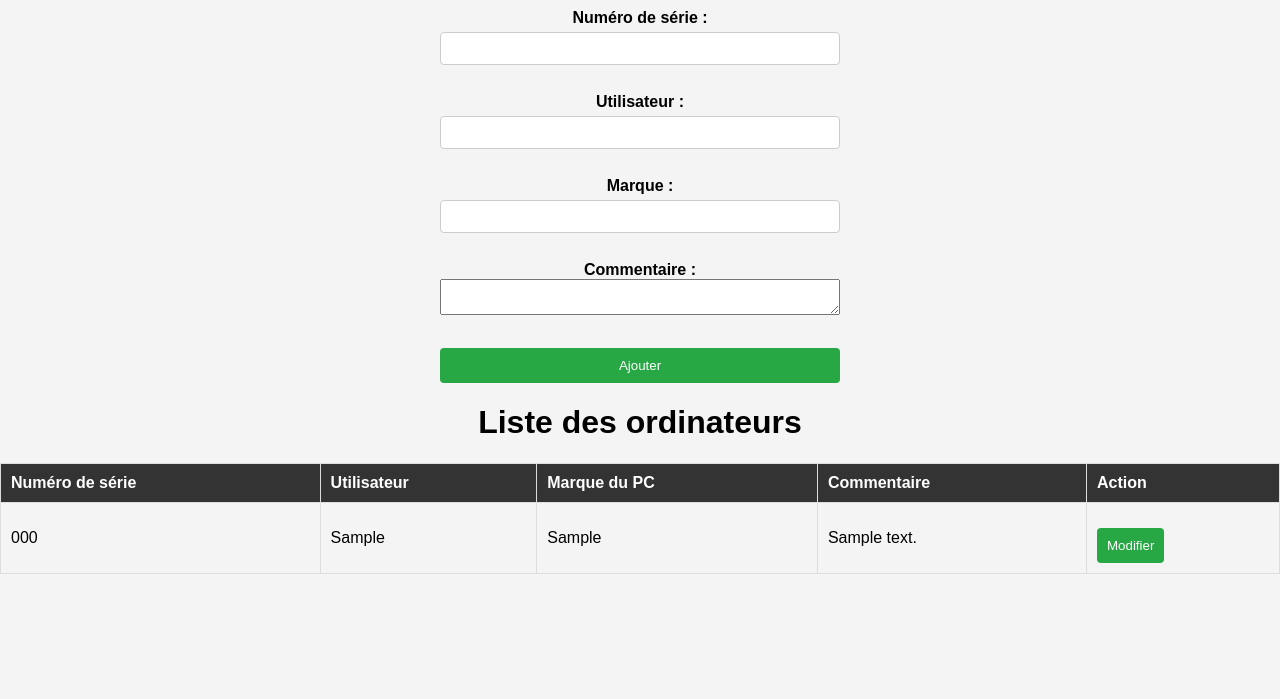
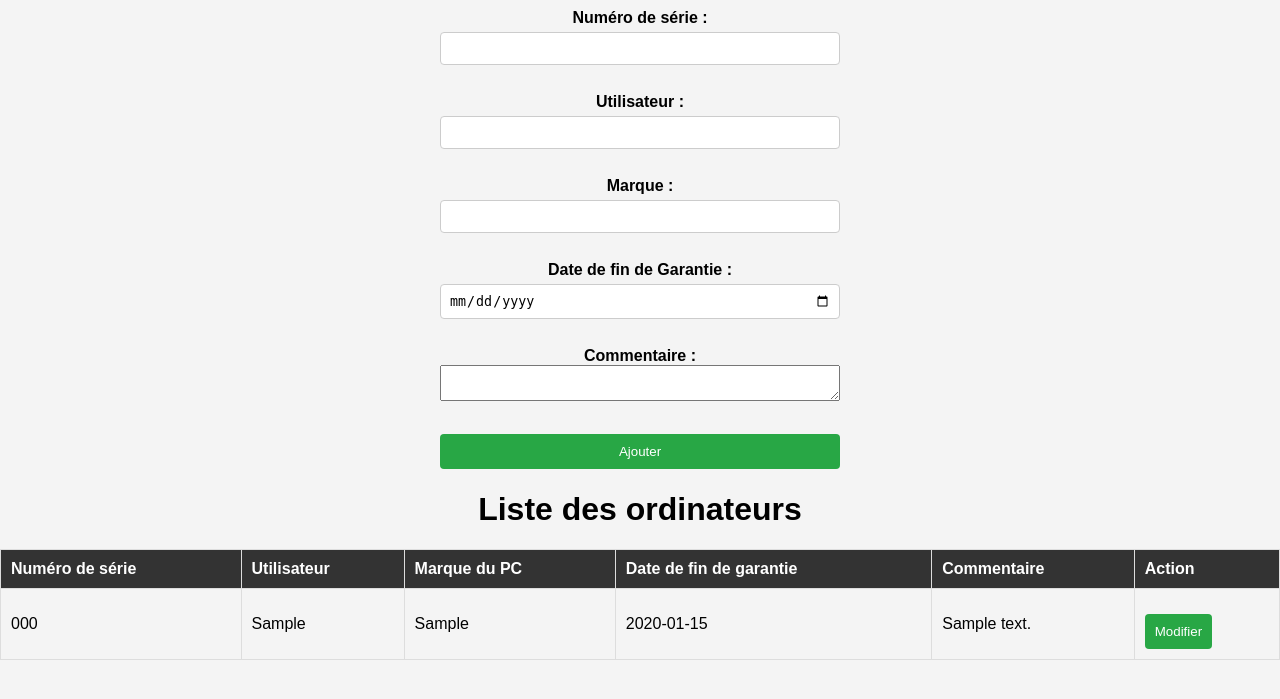
Before and after one commit to rezzz67/Inventaire, a PHP site: page / in a window 1280 px wide. Shown: the part 81-780 px from the top of the page. Run offline with PHP 8.4, Linux system fonts and the light colour scheme; tables that the repository leaves empty hold one stand-in row (values such as "Sample post").

Commit message:
possiblement le dernier push

```diff
--- a/sql/inventory.sql
+++ b/sql/inventory.sql
@@ -6,5 +6,6 @@ CREATE TABLE ordinateurs (
     serialnumber VARCHAR(20) PRIMARY KEY,
     utilisateur VARCHAR(20),
     marque VARCHAR(20),
+    garantie DATE,
     commentaire TEXT
 );
--- a/www/index.php
+++ b/www/index.php
@@ -16,13 +16,14 @@ if ($_SERVER["REQUEST_METHOD"] == "POST" && isset($_POST['ajouter'])) {
     $serialnumber = $_POST['serialnumber'] ?? '';
     $utilisateur = $_POST['utilisateur'] ?? '';
     $marque = $_POST['marque'] ?? '';
+    $garantie = $_POST['garantie'] ?? '';
     $commentaire = $_POST['commentaire'] ?? ''; // Facultatif
 
     if ($serialnumber && $utilisateur && $marque) {
         try {
-            $sql = "INSERT INTO ordinateurs (serialnumber, utilisateur, marque, commentaire) VALUES (:serialnumber, :utilisateur, :marque, :commentaire)";
+            $sql = "INSERT INTO ordinateurs (serialnumber, utilisateur, marque, garantie, commentaire) VALUES (:serialnumber, :utilisateur, :marque,:garantie, :commentaire)";
             $stmt = $pdo->prepare($sql);
-            $stmt->execute(['serialnumber' => $serialnumber, 'utilisateur' => $utilisateur, 'marque' => $marque, 'commentaire' => $commentaire]);
+            $stmt->execute(['serialnumber' => $serialnumber, 'utilisateur' => $utilisateur, 'marque' => $marque, 'garantie' => $garantie, 'commentaire' => $commentaire]);
             echo "Ordinateur ajouté avec succès.<br>";
         } catch (PDOException $e) {
             echo "Erreur lors de l'ajout de l'ordinateur : " . $e->getMessage() . "<br>";
@@ -51,6 +52,8 @@ $liste_ordinateurs = $pdo->query("SELECT * FROM ordinateurs")->fetchAll(PDO::FET
         <input type="text" id="utilisateur" name="utilisateur" required><br>
         <label for="marque">Marque :</label>
         <input type="text" id="marque" name="marque" required><br>
+        <label for="garantie">Date de fin de Garantie :</label>
+        <input type="date" id="garantie" name="garantie" required><br>
         <label for="commentaire">Commentaire :</label>
         <textarea id="commentaire" name="commentaire"></textarea><br>
         <button type="submit" name="ajouter">Ajouter</button>
@@ -63,6 +66,7 @@ $liste_ordinateurs = $pdo->query("SELECT * FROM ordinateurs")->fetchAll(PDO::FET
                 <th>Numéro de série</th>
                 <th>Utilisateur</th>
                 <th>Marque du PC</th>
+                <th>Date de fin de garantie</th>
                 <th>Commentaire</th>
                 <th>Action</th>
             </tr>
@@ -73,6 +77,7 @@ $liste_ordinateurs = $pdo->query("SELECT * FROM ordinateurs")->fetchAll(PDO::FET
                     <td><?= htmlspecialchars($ordinateur['serialnumber']) ?></td>
                     <td><?= htmlspecialchars($ordinateur['utilisateur']) ?></td>
                     <td><?= htmlspecialchars($ordinateur['marque']) ?></td>
+                    <td><?= htmlspecialchars($ordinateur['garantie']) ?></td>
                     <td><?= htmlspecialchars($ordinateur['commentaire']) ?></td>
                     <td>
                         <form method="post" action="modifier.php" style="display:inline;">
```
Also changed, not shown: www/modifier.php (+6 -2 lines).
